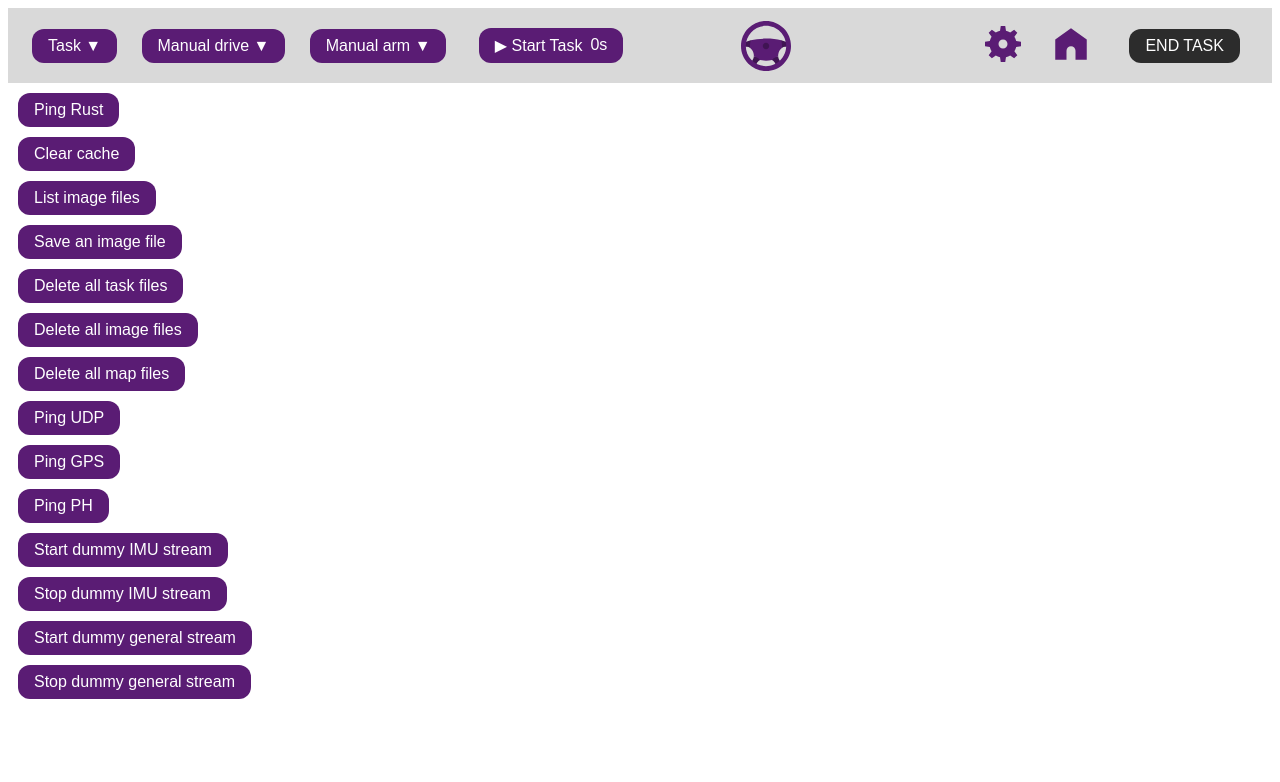
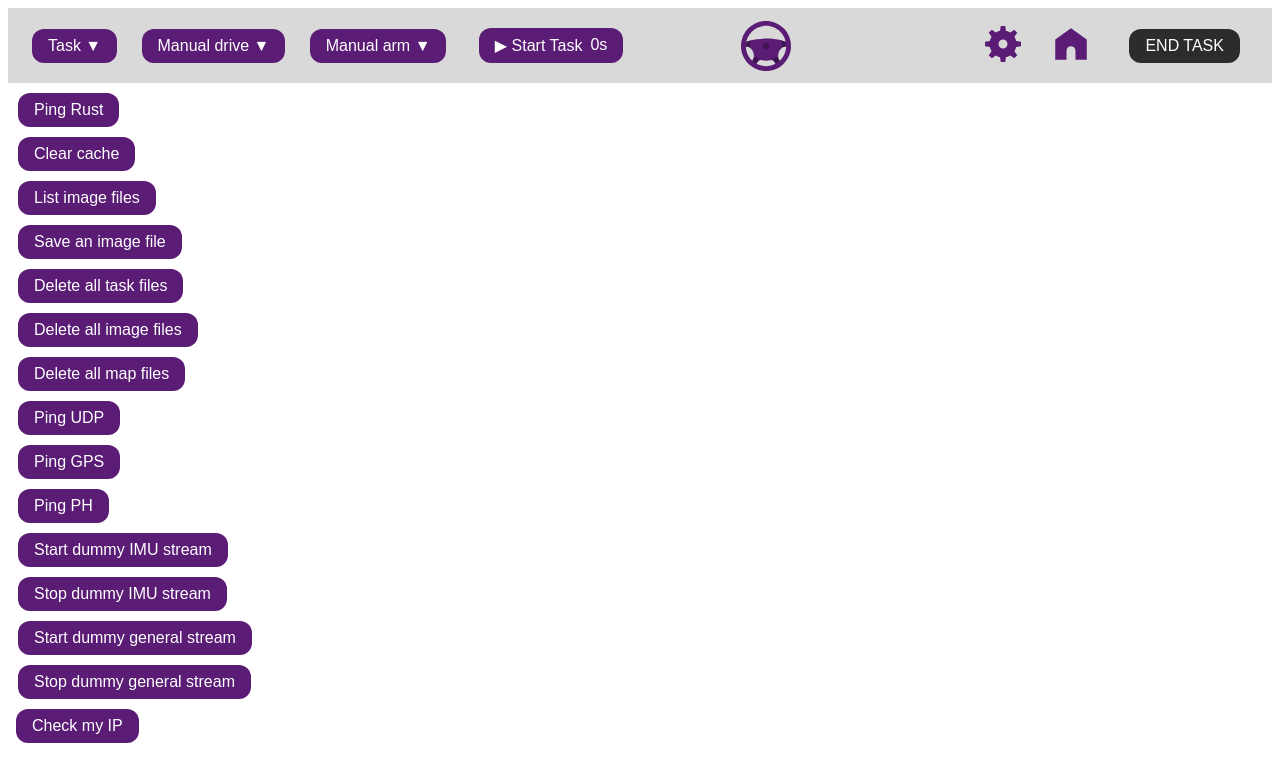
Before and after one commit to RoboTeamTwente/erc-software-basestation, a SvelteKit app: page /settings in a window 1280 px wide. Shown: the top 782 px of the page. Built offline with nearby package versions, Linux system fonts and the light colour scheme.

Commit message:
Add check IP button

```diff
--- a/src/routes/settings/+page.svelte
+++ b/src/routes/settings/+page.svelte
@@ -102,6 +102,27 @@
         await invoke("save_snapshot", {port:"5000", fileName: "test"});
     }
 
+
+// ----- CHECK MY IP -----
+    let ip = '';
+    let loading = false;
+    let error = '';
+
+    async function getIP() {
+        loading = true;
+        error = '';
+        ip = '';
+
+        try {
+        const res = await fetch('https://api.ipify.org?format=json');
+        const data = await res.json();
+        ip = data.ip;
+        } catch (e) {
+        error = 'Failed to fetch IP';
+        } finally {
+        loading = false;
+        }
+    }
 </script>
 
 <div>
@@ -161,6 +182,24 @@
         Stop dummy general stream
     </button>
 
+
+    <button class="button" onclick={getIP}>
+        Check my IP
+    </button>
+
+    {#if loading}
+    <p>Loading...</p>
+    {/if}
+
+    {#if ip}
+    <p>Your IP: {ip}</p>
+    {/if}
+
+    {#if error}
+    <p style="color:red">{error}</p>
+    {/if}
+
+
     <div>
         {#if taskFiles.length > 0}
         <div style="margin: 10px;">
```
